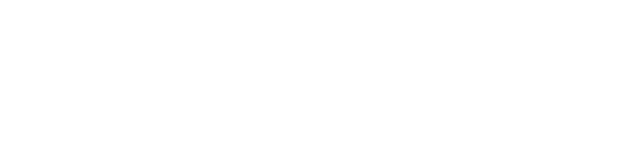
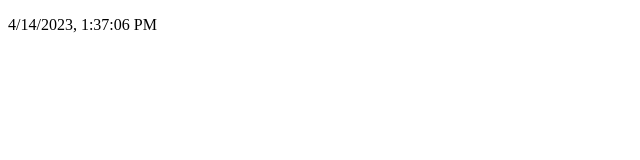
Before and after one commit to acciojob/clock-roneya, a website: page main.html in a window 1280 px wide. Shown: the whole page, without its empty margins (0-640 px from the left). Drawn offline with Linux system fonts and the light colour scheme.

Commit message:
created a submission

```diff
--- a/main.html
+++ b/main.html
@@ -3,6 +3,7 @@
 <html>
 
 <head>
+	<p id="t"></p>
 	<link rel="stylesheet" href="styles.css">
 </head>
 
--- a/script.js
+++ b/script.js
@@ -1 +1,9 @@
 //your JS code here. If required.
+const t = document.getElementById("t");
+
+setInterval(() => {
+  const now = new Date();
+  const time = now.toLocaleTimeString();
+  const date = now.toLocaleDateString();
+  t.textContent = ` ${date}, ${time}`;
+}, 1000);
```
